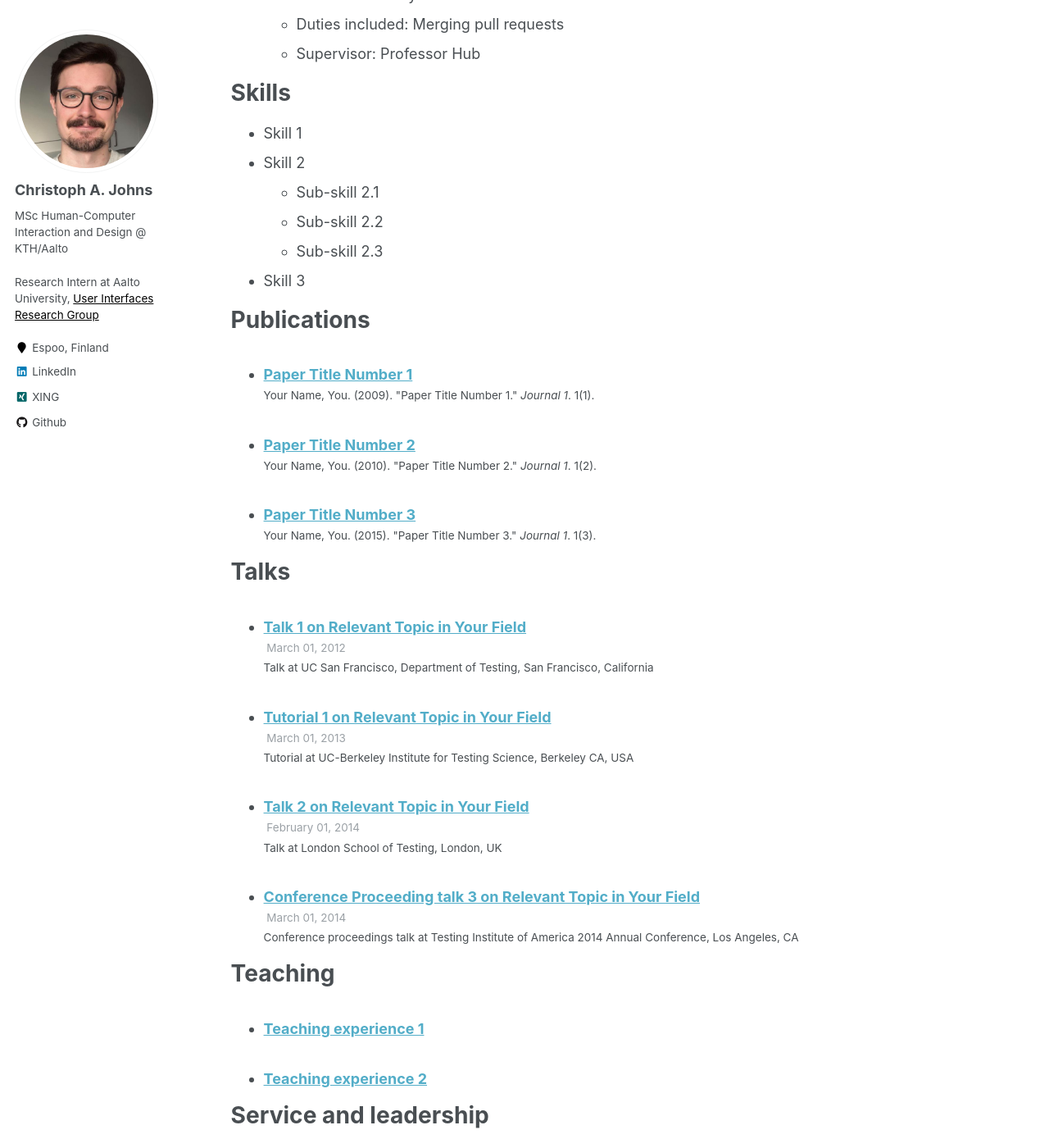
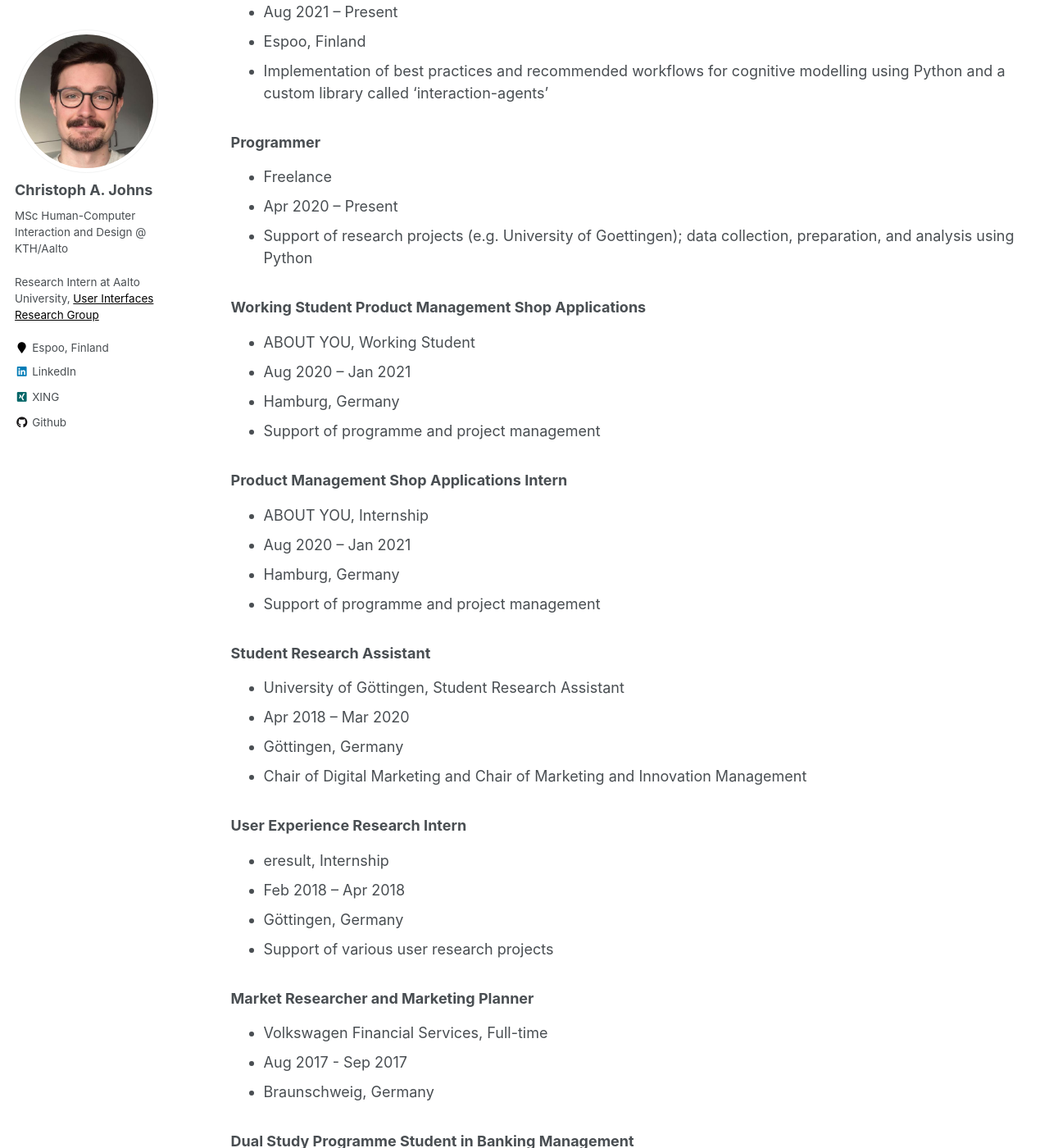
Before and after one commit to christophajohns/christophajohns.github.io, a Jekyll site: the page built from _pages/cv.md, in a window 1280 px wide and 1400 px high, scrolled down 581 px. Shown: the whole window at 82% size. Built offline with Jekyll 4.4.1, drawn with Linux system fonts in a browser that asks for light colours; some of the changed text lies outside the part shown.

Commit message:
Update CV

```diff
--- a/_pages/cv.md
+++ b/_pages/cv.md
@@ -9,51 +9,102 @@ redirect_from:
 
 {% include base_path %}
 
-Education
-======
-* B.S. in GitHub, GitHub University, 2012
-* M.S. in Jekyll, GitHub University, 2014
-* Ph.D in Version Control Theory, GitHub University, 2018 (expected)
+## Education
 
-Work experience
-======
-* Summer 2015: Research Assistant
-  * Github University
-  * Duties included: Tagging issues
-  * Supervisor: Professor Git
+- M.S. (Double Degree) in Human-Computer Interaction and Design, Aalto University, 2022 (expected)
+- M.S. (Double Degree) in Human-Computer Interaction and Design, KTH Royal Institute of Technology, 2022 (expected)
+- B.S. in Business Information Systems, University of Göttingen, 2020
+- B.A. in Business Administration, WelfenAkademie Braunschweig, 2017
 
-* Fall 2015: Research Assistant
-  * Github University
-  * Duties included: Merging pull requests
-  * Supervisor: Professor Hub
+## Work experience
 
-Skills
-======
-* Skill 1
-* Skill 2
-  * Sub-skill 2.1
-  * Sub-skill 2.2
-  * Sub-skill 2.3
-* Skill 3
+### Research Intern Computational Interaction
 
-Publications
-======
+- Aalto University, Internship
+- Aug 2021 -- Present
+- Espoo, Finland
+- Implementation of best practices and recommended workflows for cognitive modelling using Python and a custom library called 'interaction-agents'
+
+### Programmer
+
+- Freelance
+- Apr 2020 -- Present
+- Support of research projects (e.g. University of Goettingen); data collection, preparation, and analysis using Python
+
+### Working Student Product Management Shop Applications
+
+- ABOUT YOU, Working Student
+- Aug 2020 -- Jan 2021
+- Hamburg, Germany
+- Support of programme and project management
+
+### Product Management Shop Applications Intern
+
+- ABOUT YOU, Internship
+- Aug 2020 -- Jan 2021
+- Hamburg, Germany
+- Support of programme and project management
+
+### Student Research Assistant
+
+- University of Göttingen, Student Research Assistant
+- Apr 2018 -- Mar 2020
+- Göttingen, Germany
+- Chair of Digital Marketing and Chair of Marketing and Innovation Management
+
+### User Experience Research Intern
+
+- eresult, Internship
+- Feb 2018 -- Apr 2018
+- Göttingen, Germany
+- Support of various user research projects
+
+### Market Researcher and Marketing Planner
+
+- Volkswagen Financial Services, Full-time
+- Aug 2017 - Sep 2017
+- Braunschweig, Germany
+
+### Dual Study Programme Student in Banking Management
+
+- Volkswagen Financial Services, Dual Study Programme
+- Aug 2014 - Jul 2017
+- Braunschweig, Germany
+- Completed an apprenticeship in banking (GPA: 89 out of 100)
+- Completed a Bachelor of Arts in Business Administration (GPA: 1.3)
+
+## Skills
+
+- Research
+- UX Research
+- UX Design
+- Human-Computer Interaction
+- Business Administration
+- JavaScript
+- Python
+- HTML
+- CSS
+
+<!--
+
+## Publications
+
   <ul>{% for post in site.publications %}
     {% include archive-single-cv.html %}
   {% endfor %}</ul>
 
-Talks
-======
+## Talks
+
   <ul>{% for post in site.talks %}
     {% include archive-single-talk-cv.html %}
   {% endfor %}</ul>
 
-Teaching
-======
+## Teaching
+
   <ul>{% for post in site.teaching %}
     {% include archive-single-cv.html %}
   {% endfor %}</ul>
 
-Service and leadership
-======
-* Currently signed in to 43 different slack teams
+## Service and leadership
+
+- Currently signed in to 43 different slack teams -->
```
Also changed, not shown: other parts of _pages/cv.md (+1 -1 lines), _pages/about.md (+1 -1 lines), 6 other files.
